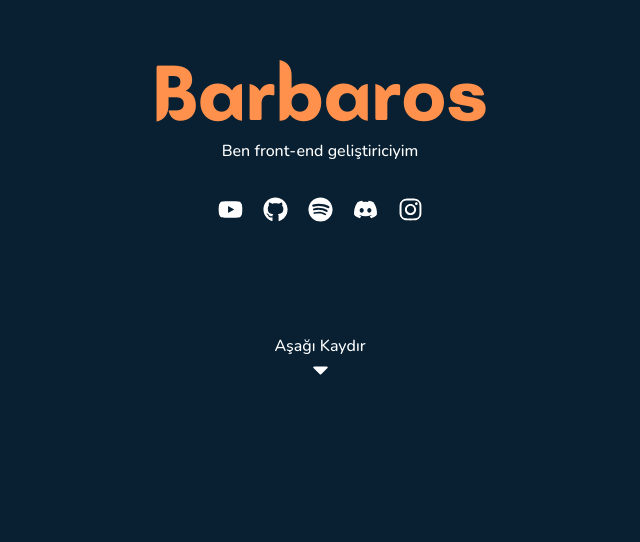
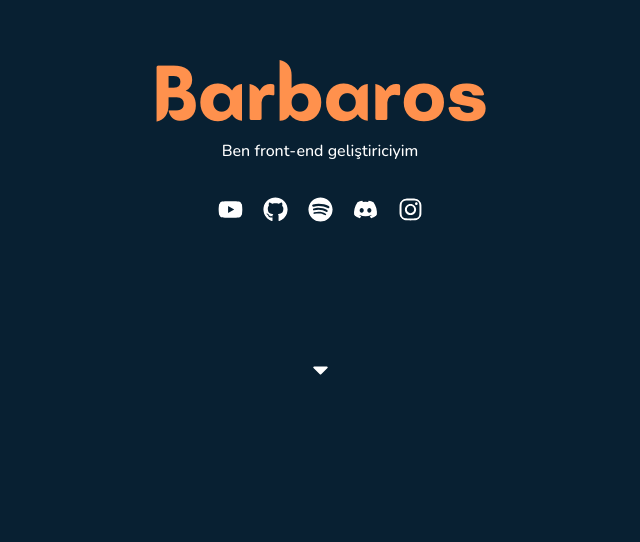
Before and after one commit to Barbaros-Dev/barbaros-site, a React (Create React App) app: page / in a window 1280 px wide. Shown: the part 258-800 px from the top of the page, without its empty margins (320-960 px from the left). Built offline with nearby package versions, Linux system fonts and the light colour scheme.

Commit message:
Update App.js

```diff
--- a/src/App.js
+++ b/src/App.js
@@ -71,7 +71,6 @@ function App() {
           </a>
         </div>
         <a href='#projects' className='scroll'>
-          Aşağı Kaydır
           <FaCaretDown size={25}></FaCaretDown>
         </a>
       </div>
```
